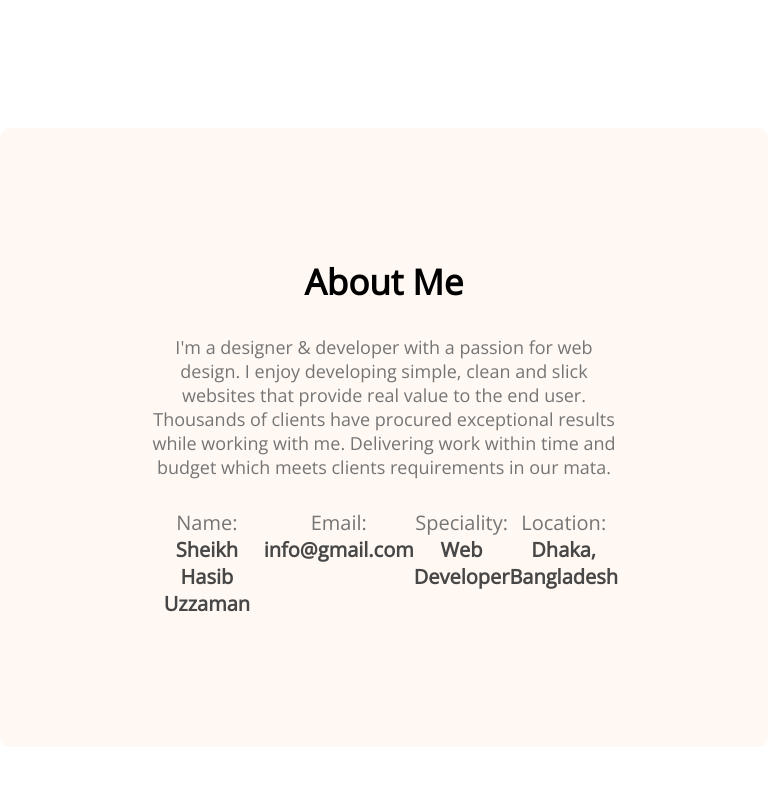
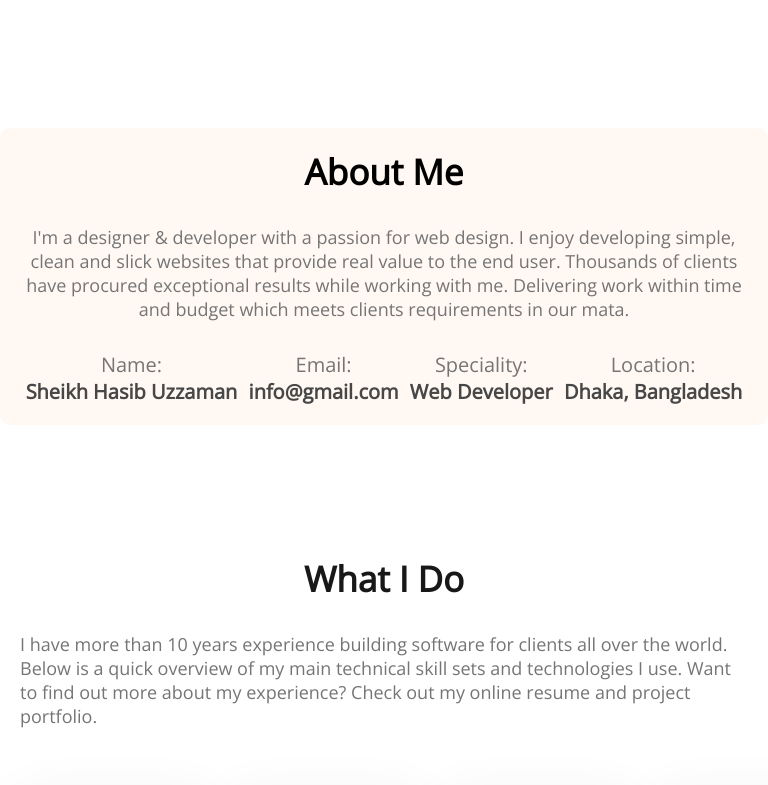
Before and after one commit to Sheikhasib/responsive-portfolio, a plain HTML site: page index.html in a window 768 px wide. Shown: the part 1526-2311 px from the top of the page. Drawn offline with nearby package versions, Linux system fonts and the light colour scheme.

Commit message:
responsive done

```diff
--- a/styles/portfolio.css
+++ b/styles/portfolio.css
@@ -318,9 +318,9 @@ input {
         padding: 0 20px;
     }
 
-    /* .about, .contact{
+    .about, .contact{
         padding: 20px;
-    } */
+    }
     .contact, .banner {
         flex-direction: column;
     }
```
